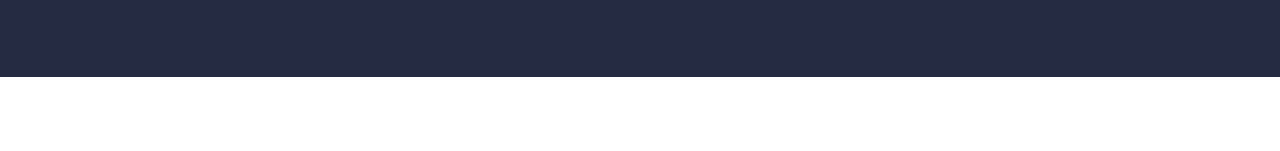
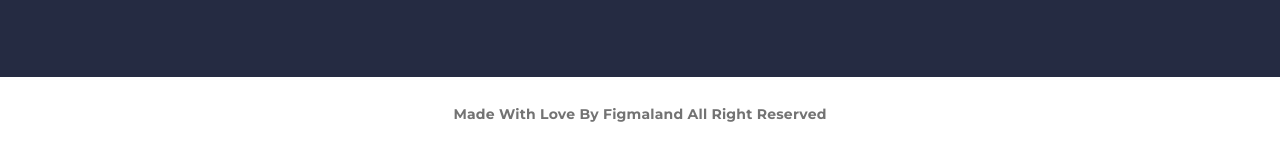
Before and after one commit to DFurtune/Course_Success, a website: page src/index.html in a window 1280 px wide. Shown: the part 5690-5841 px from the top of the page. Before the commit the page ends 5767 px from the top, so only its background shows below. Drawn offline with nearby package versions, Linux system fonts and the light colour scheme; files that its build step writes are made by us from their sources; files whose address does not match are found by name.

Commit message:
add copyright

```diff
--- a/src/index.html
+++ b/src/index.html
@@ -2,7 +2,7 @@
 <html>
 <head>
 	<meta charset="utf-8">
-	<title>Template</title>
+	<title>Course Success</title>
 	@@include('./partials/head.html')
 </head>
 <body>
@@ -20,6 +20,8 @@
 		"fb": "facebook.com/include",
 		"tw": "twitter.com/include"
 	}})
+	@@include('./partials/description.html')
+
 </div>
 <!-- END wrapper-->
 @@include('./partials/foot.html')
--- /dev/null
+++ b/src/partials/description.html
@@ -0,0 +1,3 @@
+<div class="description">
+	<p>Made With Love By Figmaland All Right Reserved</p>
+</div>
--- a/src/scss/_partials.scss
+++ b/src/scss/_partials.scss
@@ -5,3 +5,4 @@
 @import "partials/make-online-education";
 @import "partials/featured-products";
 @import "partials/join-us";
+@import "partials/description";
--- /dev/null
+++ b/src/scss/partials/_description.scss
@@ -0,0 +1,8 @@
+.description {
+	@include subtitle;
+	width: 100%;
+	text-align: center;
+	color: $colorSecondText;
+	margin-top: 25px;
+	margin-bottom: 25px;
+}
```
Also changed, not shown: build/css/fonts/svgfont.ttf, build/css/fonts/svgfont.woff, build/css/fonts/svgfont.woff2, build/css/style.css, build/index.html, 1 other file.
